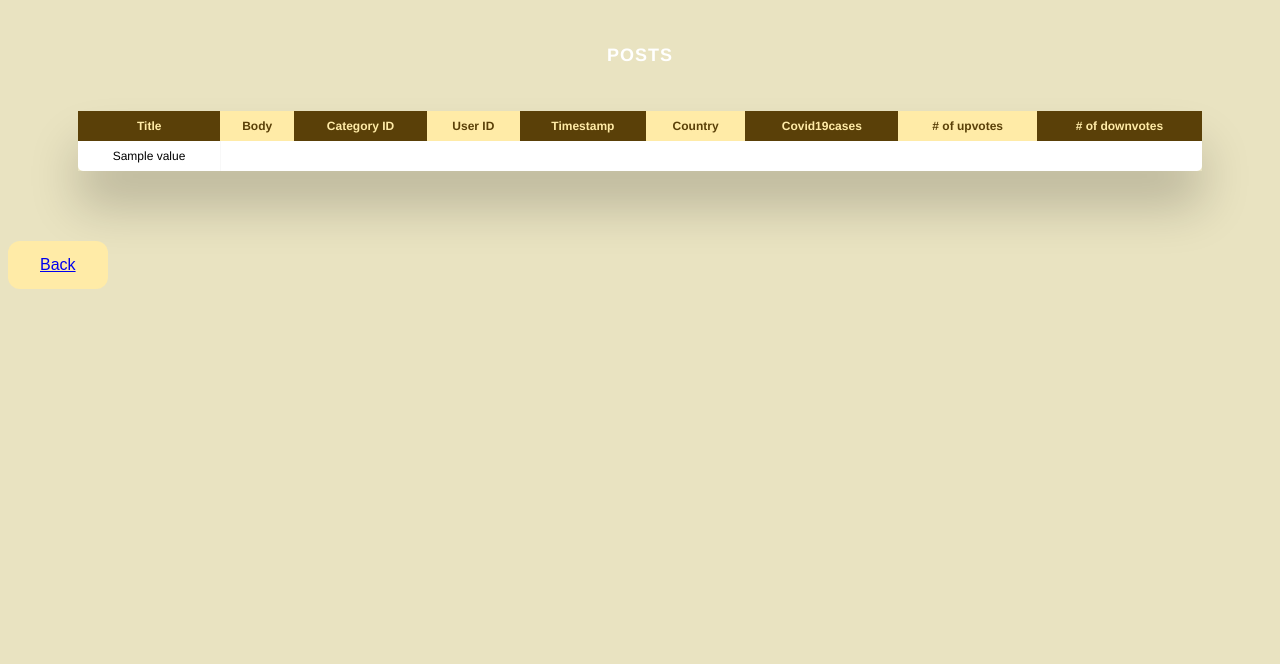
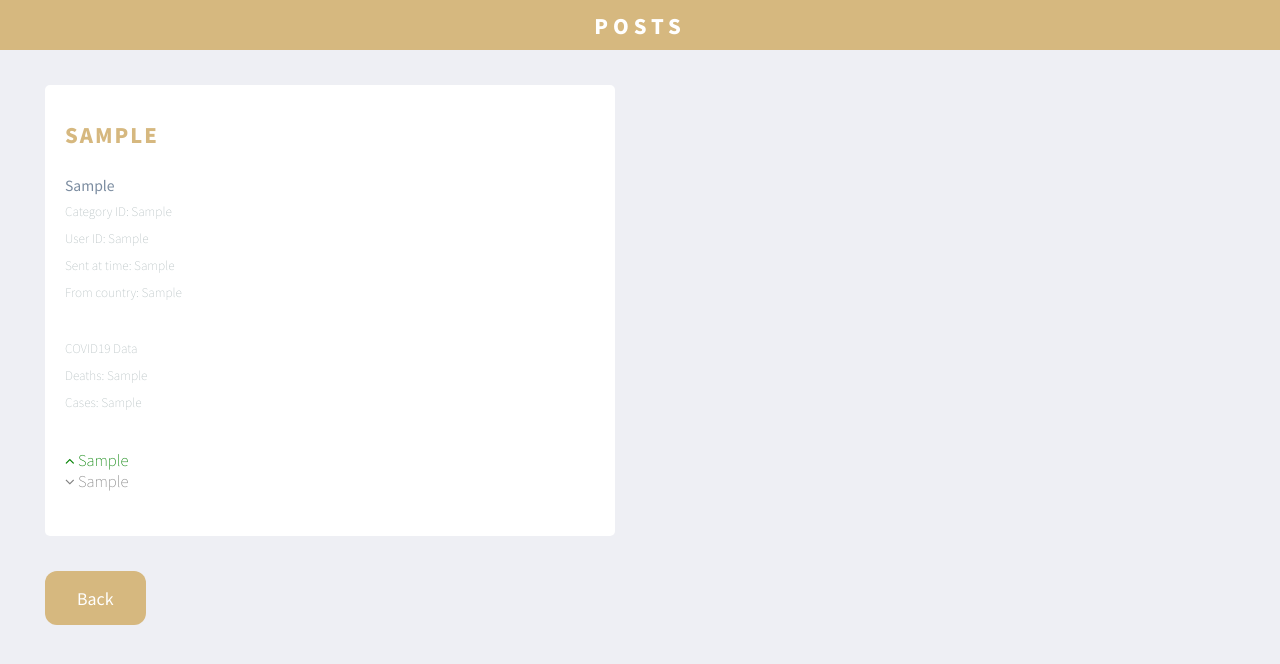
Before and after one commit to bounswe/bounswe2022group5, a Django app: template practice-app/post/templates/get.html in a window 1280 px wide. Shown: the top 664 px of the page. Run offline with Django 4.2, Linux system fonts and the light colour scheme; the template is opened without the code that fills it: most values are stand-ins (such as "Sample title", 1, 10 or a date in 2020).

Commit message:
ui improved, new styling added

```diff
--- a/practice-app/post/forms.py
+++ b/practice-app/post/forms.py
@@ -20,11 +20,11 @@ class PostForm(forms.ModelForm):
         fields = ('title','body','category','user','country')
 
         widgets = {
-            'title': forms.TextInput(attrs={'class':'form-style'}),
-            'body': forms.Textarea(attrs={'class':'form-style'}),
+            'title': forms.TextInput(attrs={'class':'form-style', 'placeholder':'Insert the title of the post'}),
+            'body': forms.Textarea(attrs={'class':'form-style', 'placeholder':'Write your post here...'}),
             'category': forms.Select(attrs={'class':'form-style'}),
             'user': forms.Select(attrs={'class':'form-style'}),
-            'country': forms.TextInput(attrs={'class':'form-style'}),
+            'country': forms.TextInput(attrs={'class':'form-style', 'placeholder':'Ex: United Kingdom'}),
         }
 
     # COUNTRY_CHOICES = (
--- /dev/null
+++ b/practice-app/post/static/cards.css
@@ -0,0 +1,141 @@
+@import url('https://fonts.googleapis.com/css2?family=Noto+Sans+JP:wght@100;400;900&display=swap');
+
+* {
+    margin: 0;
+    padding: 0;
+    box-sizing: border-box;
+    font-family: 'Noto Sans JP', sans-serif;
+}
+
+body {
+    background: #eeeff4;
+}
+
+.wrapper .header {
+    width: 100%;
+    height: 50px;
+    background: #d6b87f;
+    color: #fff;
+    text-align: center;
+    display: flex;
+    justify-content: center;
+    align-items: center;
+    font-size: 20px;
+    text-transform: uppercase;
+    letter-spacing: 5px;
+    font-weight: 900;
+}
+
+.cards_wrap {
+    padding: 20px;
+    width: 100%;
+    display: flex;
+    justify-content: space-between;
+    flex-wrap: wrap;
+}
+
+.cards_wrap .card_item {
+    padding: 15px 25px;
+    width: 50%;
+    word-wrap: break-word;
+    overflow-wrap: break-word;
+}
+
+.cards_wrap .card_inner {
+    background: #fff;
+    border-radius: 5px;
+    padding: 35px 20px;
+    min-width: 225px;
+    min-height: 315px;
+    max-height: auto;
+    width: 100%;
+}
+
+.cards_wrap .card_item img {
+    width: 80px;
+    height: 80px;
+    margin-bottom: 5px;
+}
+
+.cards_wrap .card_item .role_name {
+    color: #d6b87f;
+    font-weight: 900;
+    letter-spacing: 2px;
+    text-transform: uppercase;
+    font-size: 20px;
+    white-space: nowrap;
+    overflow: hidden;
+    text-overflow: ellipsis;
+}
+
+.cards_wrap .card_item .real_name {
+    color: #b6c0c2;
+    font-size: 12px;
+    font-weight: 100;
+    margin: 5px 0 10px;
+}
+
+.cards_wrap .card_item .film {
+    font-size: 14px;
+    line-height: 24px;
+    color: #7b8ca0;
+    text-overflow: clip;
+}
+
+@media screen and (max-width: 1024px) {
+    .cards_wrap .card_item {
+        width: 33%;
+    }
+}
+
+@media screen and (max-width: 768px) {
+    .cards_wrap .card_item {
+        width: 50%;
+    }
+
+    .wrapper .header {
+        font-size: 16px;
+        height: 60px;
+    }
+}
+
+@media screen and (max-width: 568px) {
+    .cards_wrap .card_item {
+        width: 100%;
+    }
+
+    .wrapper .header {
+        font-size: 14px;
+    }
+}
+
+.cards_wrap .card_item .vote {
+    font-size: 15px;
+}
+
+.cards_wrap .card_item .up {
+    color: green;
+}
+
+.cards_wrap .card_item .down {
+    color: red;
+}
+
+.cards_wrap .card_item .inactive {
+    color: gray;
+}
+
+
+a {
+    background-color: #d6b87f;
+    border: none;
+    color: white;
+    padding: 15px 32px;
+    text-align: center;
+    text-decoration: none;
+    display: inline-block;
+    font-size: 16px;
+    border-radius: 12px;
+    margin-left: 45px;
+    cursor: pointer;
+}
--- a/practice-app/post/static/index.css
+++ b/practice-app/post/static/index.css
@@ -6,6 +6,7 @@ body{
 	font-size: 15px;
 	line-height: 1.7;
 	color: #c4c3ca;
+  /* background-image: url("boun.jpg"); */
 	background-color: #1f2029;
 	overflow-x: hidden;
 }
@@ -89,7 +90,7 @@ h6 span{
   position: relative;
   width: 440px;
   max-width: 100%;
-  height: 780px;
+  height: 920px;
   -webkit-transform-style: preserve-3d;
   transform-style: preserve-3d;
   perspective: 800px;
@@ -152,7 +153,7 @@ h6 span{
   padding: 13px 20px;
   padding-left: 55px;
   height: 48px;
-  width: 50%;
+  width: 100%;
   font-weight: 500;
   border-radius: 4px;
   font-size: 14px;
--- a/practice-app/post/static/references.txt
+++ b/practice-app/post/static/references.txt
@@ -16,4 +16,8 @@ Links and Permissions = {
     Permission is hereby granted, free of charge, to any person obtaining a copy of this software and associated documentation files (the "Software"), to deal in the Software without restriction, including without limitation the rights to use, copy, modify, merge, publish, distribute, sublicense, and/or sell copies of the Software, and to permit persons to whom the Software is furnished to do so, subject to the following conditions:
     The above copyright notice and this permission notice shall be included in all copies or substantial portions of the Software.
     THE SOFTWARE IS PROVIDED "AS IS", WITHOUT WARRANTY OF ANY KIND, EXPRESS OR IMPLIED, INCLUDING BUT NOT LIMITED TO THE WARRANTIES OF MERCHANTABILITY, FITNESS FOR A PARTICULAR PURPOSE AND NONINFRINGEMENT. IN NO EVENT SHALL THE AUTHORS OR COPYRIGHT HOLDERS BE LIABLE FOR ANY CLAIM, DAMAGES OR OTHER LIABILITY, WHETHER IN AN ACTION OF CONTRACT, TORT OR OTHERWISE, ARISING FROM, OUT OF OR IN CONNECTION WITH THE SOFTWARE OR THE USE OR OTHER DEALINGS IN THE SOFTWARE.",
+
+    https://github.com/codingmarket07/Responsive-Cards-Design-D20:
+    https://www.youtube.com/watch?v=YBokwsAjKvA&ab_channel=CodingMarket,
+
 }
--- a/practice-app/post/templates/base.html
+++ b/practice-app/post/templates/base.html
@@ -27,7 +27,6 @@
                                             <div class="section text-center">
                                                 <h4 class="mb-4 pb-3">Use Get Endpoint</h4>
                                                 <h6 class="mb-4 pb-3">By using the button below, you can see all the posts!</h6>
-                                                <!-- <a href="#" class="btn mt-4">GET POSTS</a> -->
                                                 <form method="get" action="{%url 'get' %}">
                                                     {%csrf_token%}
                                                     <div class="form-actions">
@@ -43,7 +42,7 @@
                                         <div class="center-wrap">
                                             <div class="section text-center">
                                                 <h4 class="mb-4 pb-3">Use Post Endpoint</h4>
-                                                <h6 class="mb-4 pb-3">By filling the blanks below, you can create a post! While creating a post, the COVID19 data is being fetched. So, hold tight. This may take a while.</h6>
+                                                <h6 class="mb-4 pb-3">By filling the blanks below, you can create a post! While creating a post, the COVID19 data is being fetched. So, hold tight. This may take a while. If the country does not exist in the database, it will automatically be defined as Not Found.</h6>
                                                 <div class="container mt-4">
                                                     {% block cont %}
                                                     {% endblock %}
--- a/practice-app/post/templates/get.html
+++ b/practice-app/post/templates/get.html
@@ -1,4 +1,58 @@
-<!DOCTYPE html>
+<!doctype html>
+<html lang="en">
+
+<head>
+    <meta charset="utf-8">
+    <title>Posts</title>
+    <meta name="viewport" content="width=device-width, initial-scale=1.0">
+    <link rel="stylesheet" href="https://cdnjs.cloudflare.com/ajax/libs/font-awesome/4.7.0/css/font-awesome.min.css">
+    <link rel="stylesheet" type="text/css" href="../static/cards.css">
+
+</head>
+
+<body>
+
+    <div class="wrapper">
+        <div class="header">POSTS</div>
+
+        <div class="cards_wrap">
+            {% for json in response %}
+            <div class="card_item">
+                <div class="card_inner">
+                    <div class="role_name">{{json.0}}</div>
+                    <br>
+                    <div class="film">{{json.1}}</div>
+                    <div class="real_name">Category ID: {{json.2}}</div>
+                    <div class="real_name">User ID: {{json.3}}</div>
+                    <div class="real_name">Sent at time: {{json.4}}</div>
+                    <div class="real_name">From country: {{json.5}}</div>
+                    <br>
+                    <div class="real_name">COVID19 Data</div>
+                    <div class="real_name">Deaths: {{json.6}}</div>
+                    <div class="real_name">Cases: {{json.7}}</div>
+                    <br>
+                    <div class="wrap real_name">
+                        <div class="vote up">
+                          <i class="fa fa-angle-up"></i>
+                          {{json.8}}
+                        </div>
+
+                        <div class="vote inactive">
+                          <i class="fa fa-angle-down"></i>
+                          {{json.9}}
+                        </div>
+                      </div>
+
+                </div>
+            </div>
+            {% endfor %}
+        </div>
+    </div>
+    <a href="http://127.0.0.1:8000/post/">Back</a>
+</body>
+
+</html>
+<!-- <!DOCTYPE html>
 <html>
 
 <head>
@@ -19,7 +73,7 @@
             font-size: 16px;
             border-radius: 12px;
         }
-    </style>
+    </styl>
 </head>
 
 <body>
@@ -58,4 +112,4 @@
 
 </body>
 
-</html>
+</html> -->
```
Also changed, not shown: practice-app/post/templates/create.html (+53 -2 lines), practice-app/post/views.py (+9 -4 lines).
